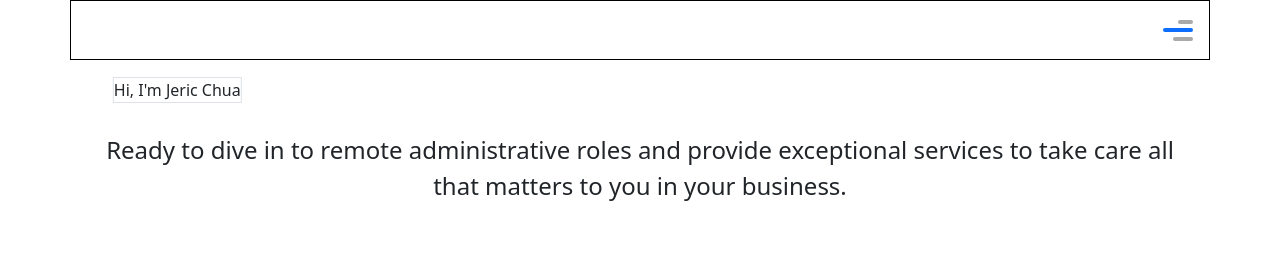
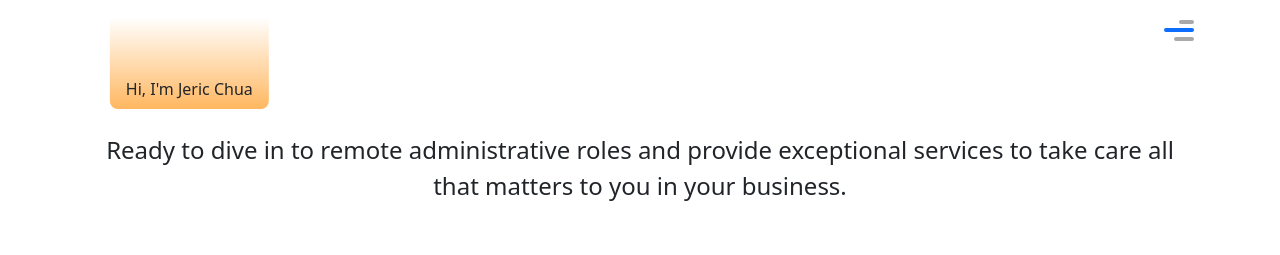
Before and after one commit to worldhail/va-portfolio, a website: page index.html in a window 1280 px wide. Drawn offline with nearby package versions, Linux system fonts and the light colour scheme.

Commit message:
Add logo

```diff
--- a/assets/scss/_initial-brief-context.scss
+++ b/assets/scss/_initial-brief-context.scss
@@ -4,4 +4,4 @@
     transition: transform .8s ease-in-out;
 }
 
-.brief-context-scaleUp { transform: scale(1); }
+.brief-context-scaleUp { transform: scale(1);}
--- a/assets/scss/_navigation.scss
+++ b/assets/scss/_navigation.scss
@@ -51,17 +51,21 @@
 }
 
 .logo {
-    transform: translate(20%, 60px);
+    height: 108px;
+    transform: translate(15%, 25px);
+    background: linear-gradient(to top, #ffb760, #ffffff 85%);
+    border-radius: 0 0 8px 8px;
 
     .shake-hi {
-        animation: shake 0.5s ease-in-out;
+        display: inline-block;
+        animation: shake 1s ease-in-out;
     }
 }
 
 @keyframes shake {
     0% { transform: translate(0, 0); }
-    25% { transform: translate(-5px, -5px); }
-    50% { transform: translate(5px, -5px); }
-    75% { transform: translate(-5px, 5px); }
-    100% { transform: translate(0, 0); }
+    25% { transform: translate(-5px) }
+    50% { transform: rotate(20deg) }
+    75% { transform: rotate(-10deg); }
+    100% { transform: rotateY(160deg); }
 }
--- a/assets/scss/styles.scss
+++ b/assets/scss/styles.scss
@@ -1,4 +1,4 @@
 @use 'navigation';
 @use 'initial-brief-context';
 
-header { height: 60px; border: 1px solid black; }
+header { height: 60px; };
--- a/index.html
+++ b/index.html
@@ -14,8 +14,8 @@
     </head>
     <body>
         <header class="d-flex justify-content-between align-items-center px-3 container-sm">
-            <div class="logo border d-flex align-items-center">
-                <p class="m-0"><span class="shake-hi">Hi, </span>I'm Jeric <span>Chua</span></p>
+            <div class="logo d-flex align-items-end pb-2 px-3">
+                <p class="m-0"><span class="shake-hi">Hi</span>, I'm Jeric <span>Chua</span></p>
             </div>
             <nav class="d-flex position-relative">
                 <ul class="menu-list nav flex-column p-2">
```
Also changed, not shown: assets/css/styles.css.
